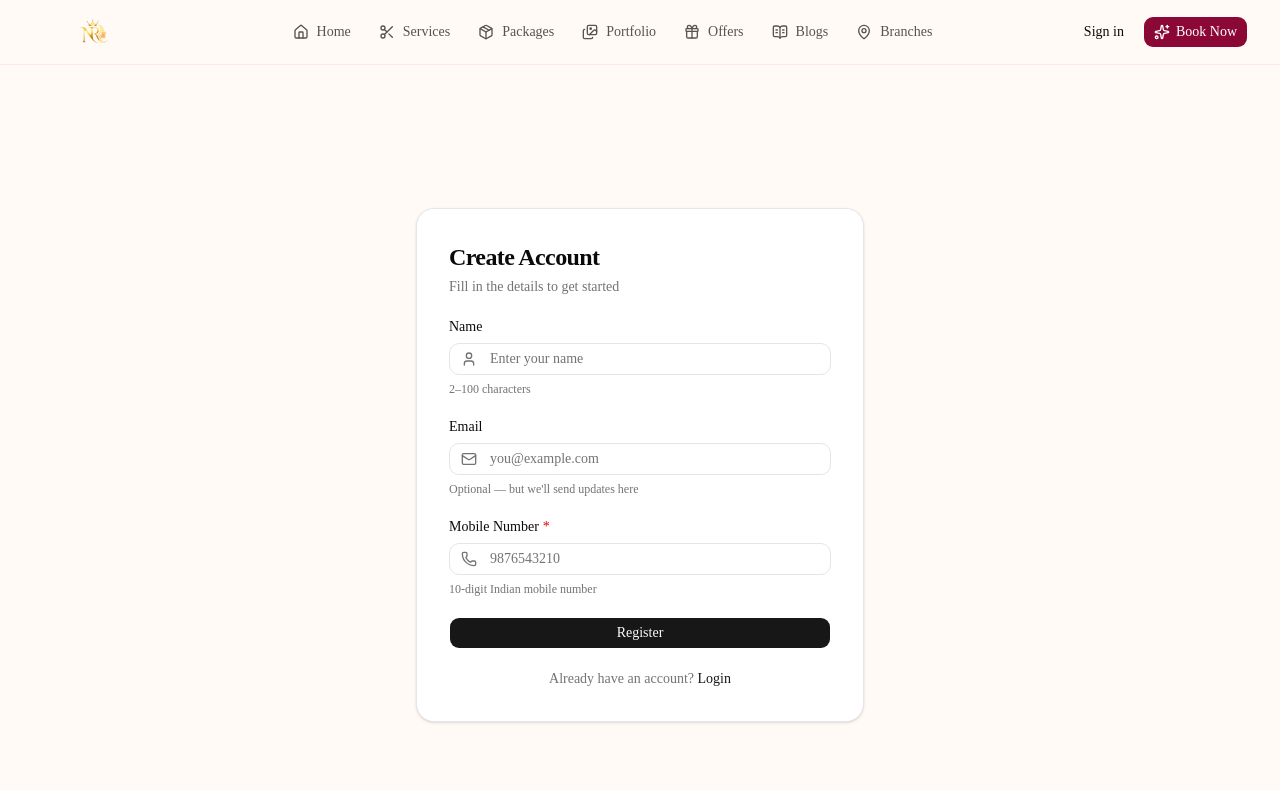
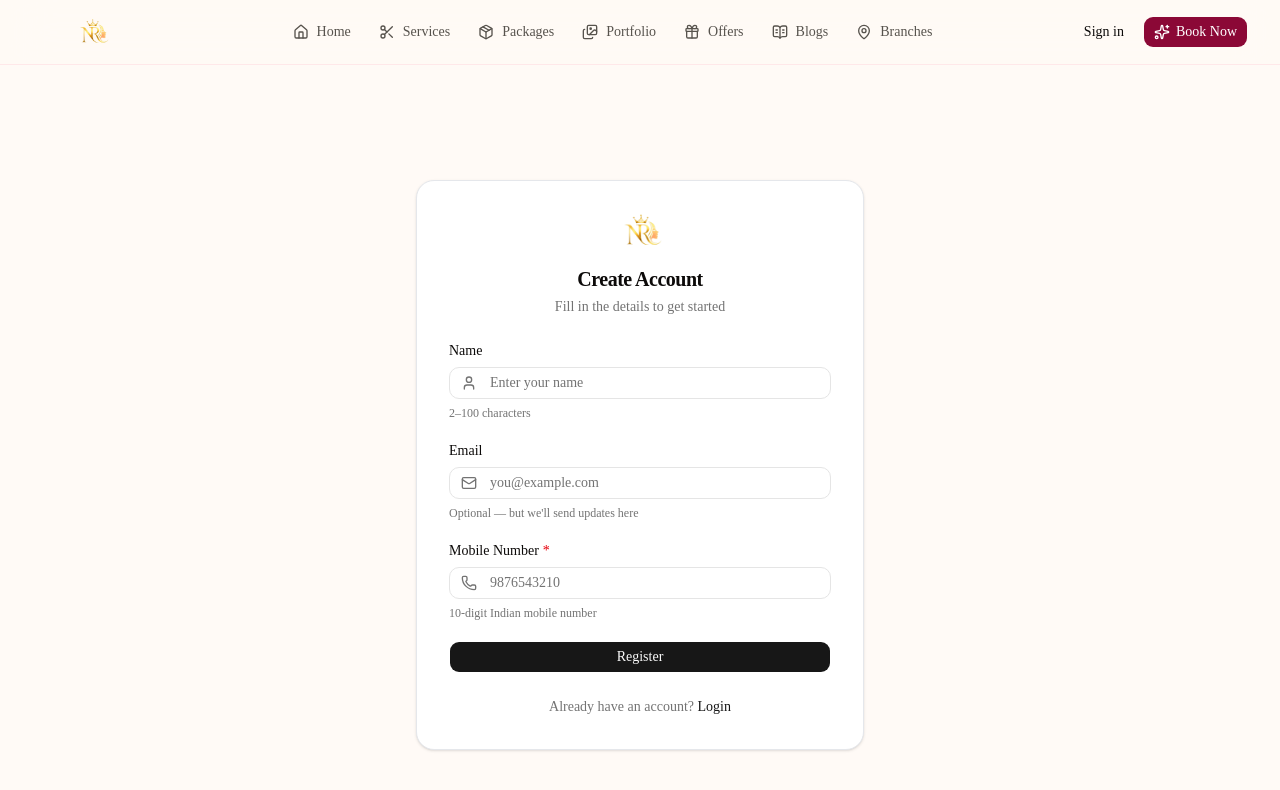
Before and after one commit to Ishwar8264/nikharta-roop, a Next.js app: page /signup in a window 1280 px wide. Shown: the top 790 px of the page. Built offline with nearby package versions, Linux system fonts and the light colour scheme.

Commit message:
add form logos

```diff
--- a/components/auth/signin/form.tsx
+++ b/components/auth/signin/form.tsx
@@ -5,21 +5,29 @@ import Link from "next/link";
 import { Phone } from "lucide-react";
 import { InputField } from "@/components/ui/shared/input/generic-input";
 import { Button } from "@/components/ui/button";
+import { Logo } from "@/components/ui/shared/logo/logo";
 
 const LoginForm = () => {
   return (
     <form
       onSubmit={(e) => e.preventDefault()}
-      className="w-full max-w-md space-y-5 rounded-2xl border border-gray-200 bg-white p-8 shadow-sm"
+      /* Reduced top padding (pt-6 instead of p-8), kept sides/bottom same */
+      className="w-full max-w-md rounded-2xl border border-gray-200 bg-white px-8 pt-6 pb-8 shadow-sm"
     >
-      {/* Header */}
-      <div className="space-y-1">
-        <h2 className="text-2xl font-semibold tracking-tight">Welcome Back</h2>
-        <p className="text-sm text-muted-foreground">
+      {/* ── Logo & Header grouped tightly ── */}
+      <div className="flex flex-col items-center space-y-2">
+        <Logo size="lg" />{" "}
+        {/* Change to size="md" if you want it even tighter */}
+        <div className="text-center">
+          <h2 className="text-xl font-semibold tracking-tight">Welcome Back</h2>
+          <p className="mt-1 text-sm text-muted-foreground">
             Enter your mobile number to login
           </p>
         </div>
+      </div>
 
+      {/* ── Form Fields ── */}
+      <div className="mt-6 space-y-5">
         {/* ── Mobile ── */}
         <InputField
           label="Mobile Number"
@@ -35,9 +43,10 @@ const LoginForm = () => {
         <Button type="submit" className="w-full">
           Login
         </Button>
+      </div>
 
       {/* ── Signup Link ── */}
-      <p className="text-center text-sm text-muted-foreground">
+      <p className="mt-6 text-center text-sm text-muted-foreground">
         Don&lsquo;t have an account?{" "}
         <Link
           href="/signup"
--- a/components/auth/singup/form.tsx
+++ b/components/auth/singup/form.tsx
@@ -5,23 +5,30 @@ import Link from "next/link";
 import { Mail, Phone, User } from "lucide-react";
 import { InputField } from "@/components/ui/shared/input/generic-input";
 import { Button } from "@/components/ui/button";
+import { Logo } from "@/components/ui/shared/logo/logo";
 
 const RegisterForm = () => {
   return (
     <form
       onSubmit={(e) => e.preventDefault()}
-      className="w-full max-w-md space-y-5 rounded-2xl border border-gray-200 bg-white p-8 shadow-sm"
+      className="w-full max-w-md rounded-2xl border border-gray-200 bg-white px-8 pt-6 pb-8 shadow-sm"
     >
-      {/* Header */}
-      <div className="space-y-1">
-        <h2 className="text-2xl font-semibold tracking-tight">
+      {/* ── Logo & Header grouped tightly ── */}
+      <div className="flex flex-col items-center space-y-2">
+        <Logo size="lg" />
+
+        <div className="text-center">
+          <h2 className="text-xl font-semibold tracking-tight">
             Create Account
           </h2>
-        <p className="text-sm text-muted-foreground">
+          <p className="mt-1 text-sm text-muted-foreground">
             Fill in the details to get started
           </p>
         </div>
+      </div>
 
+      {/* ── Form Fields ── */}
+      <div className="mt-6 space-y-5">
         {/* ── Name ── */}
         <InputField
           label="Name"
@@ -57,9 +64,10 @@ const RegisterForm = () => {
         <Button type="submit" className="w-full">
           Register
         </Button>
+      </div>
 
       {/* ── Login Link ── */}
-      <p className="text-center text-sm text-muted-foreground">
+      <p className="mt-6 text-center text-sm text-muted-foreground">
         Already have an account?{" "}
         <Link
           href="/signin"
```
Lines whose indentation alone changed are shown as unchanged.
